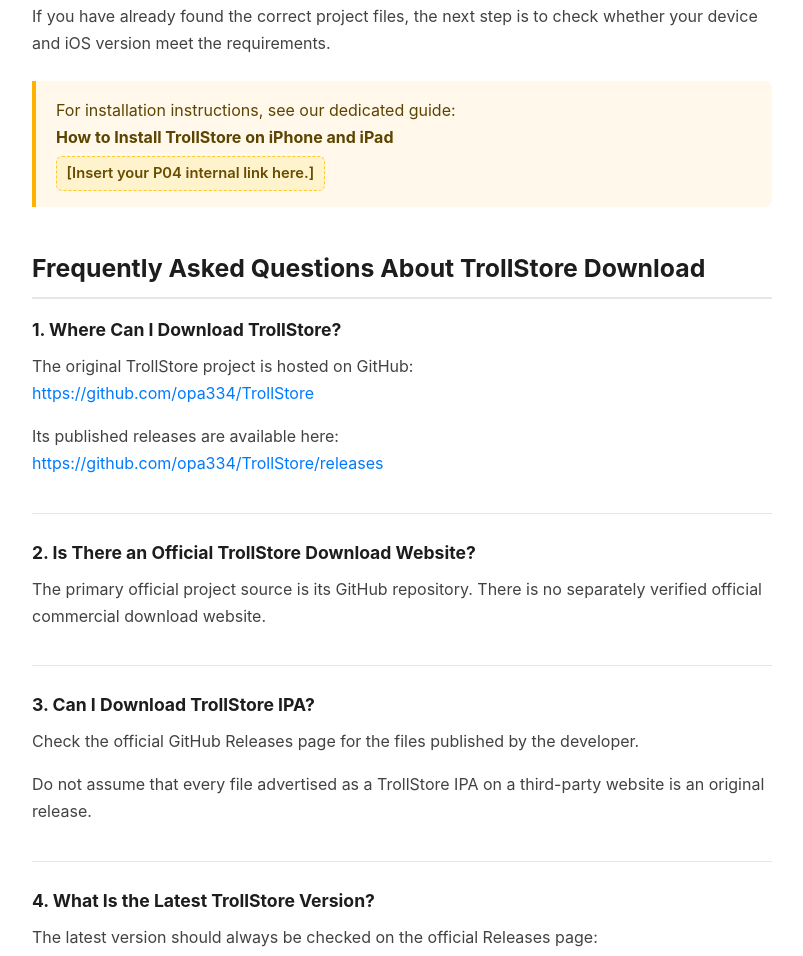
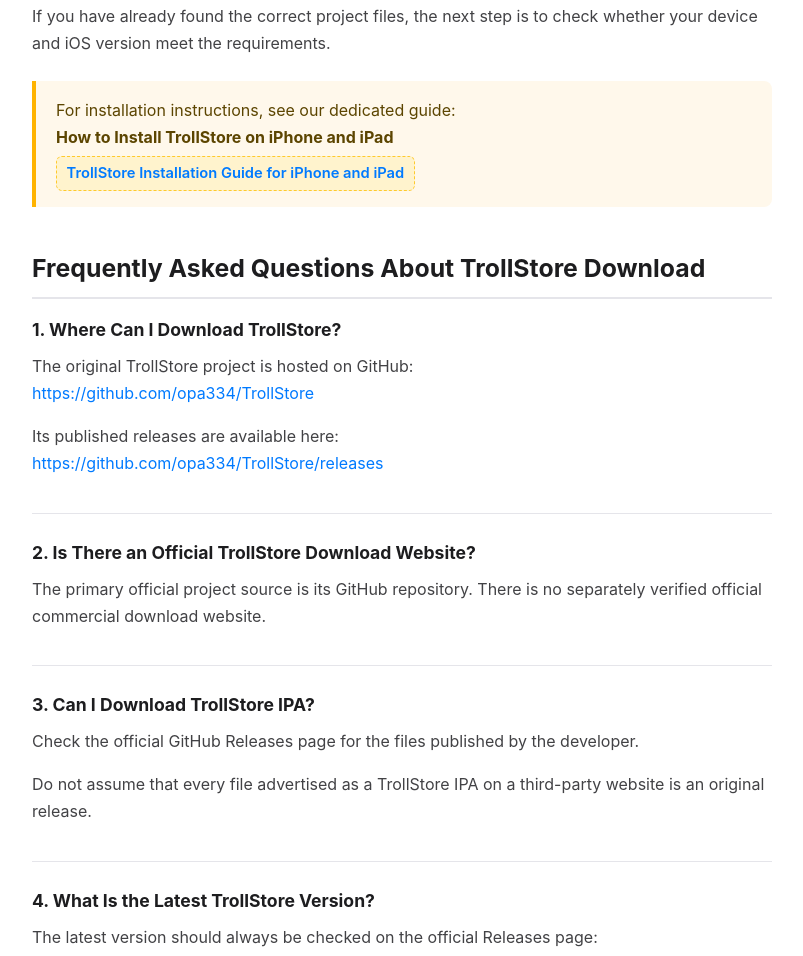
Before and after one commit to 927520fyx/only, a plain HTML site: page P03.HTML in a window 1280 px wide. Shown: the part 7176-8132 px from the top of the page, without its empty margins (238-1041 px from the left). Drawn offline with Linux system fonts and the light colour scheme.

Commit message:
Add files via upload

```diff
--- a/P03.HTML
+++ b/P03.HTML
@@ -476,7 +476,7 @@
             <div class="warning-box">
                 <p>For installation instructions, see our dedicated guide:<br>
                 <strong>How to Install TrollStore on iPhone and iPad</strong><br>
-                <span class="placeholder-note">[Insert your P04 internal link here.]</span></p>
+                <span class="placeholder-note"><a href="P04.HTML">TrollStore Installation Guide for iPhone and iPad</a></span></p>
             </div>
         </section>
 
```
